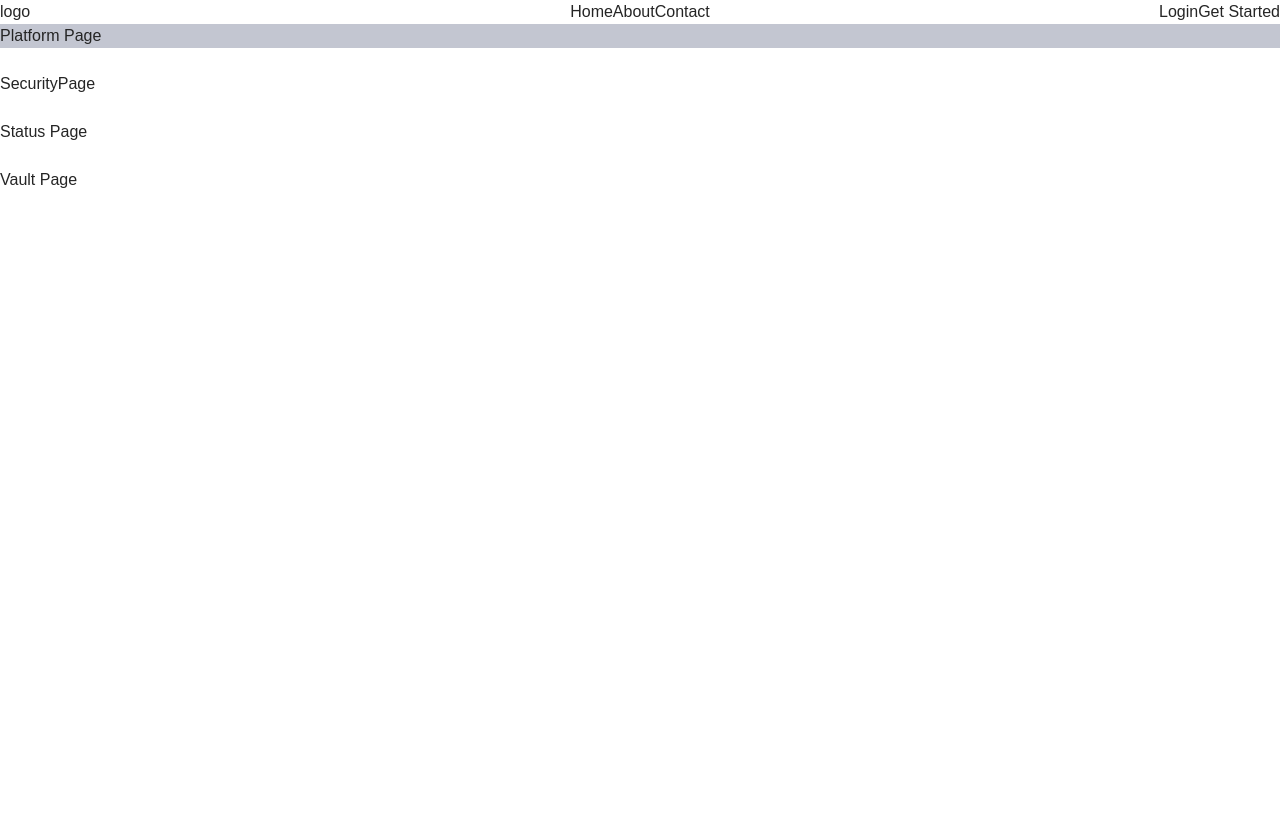
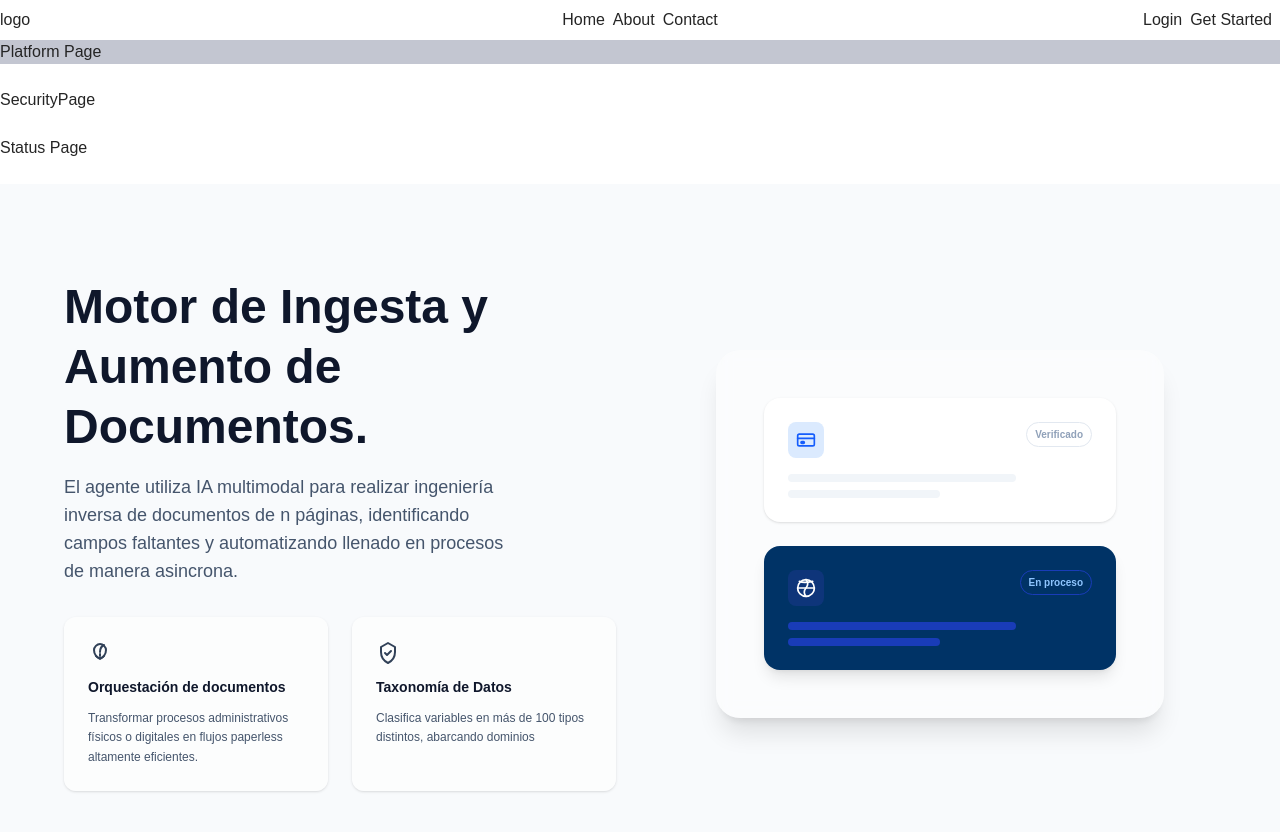
Before and after one commit to CSerratoDev/DataDolphinV2, a Next.js app: page / in a window 1280 px wide. Shown: the top 832 px of the page. Before the commit the page ends 800 px from the top, so only its background shows below. Built offline with nearby package versions, Linux system fonts and the light colour scheme.

Commit message:
Integrated Vaul Page

```diff
--- a/app/components/vaultPage.tsx
+++ b/app/components/vaultPage.tsx
@@ -1,7 +1,104 @@
+interface FeatureCardProps {
+    icon: React.ReactNode;
+    title: string;
+    description: string;
+}
+
+// Local lightweight icon components to avoid dependency on 'lucide-react'
+const Fingerprint = ({ size = 24, className = "" }: { size?: number; className?: string }) => (
+    <svg xmlns="http://www.w3.org/2000/svg" width={size} height={size} viewBox="0 0 24 24" fill="none" stroke="currentColor" className={className} strokeWidth={2} strokeLinecap="round" strokeLinejoin="round">
+        <path d="M12 11c0-4 2-6 4-7" />
+        <path d="M6 9c0-3 3-6 6-6s6 3 6 6c0 5-3 7-6 9-3-2-6-4-6-9z" />
+        <path d="M12 13v2" />
+        <path d="M8 15c1 1.5 2.5 2 4 2s3-0.5 4-2" />
+    </svg>
+);
+
+const ShieldCheck = ({ size = 24, className = "" }: { size?: number; className?: string }) => (
+    <svg xmlns="http://www.w3.org/2000/svg" width={size} height={size} viewBox="0 0 24 24" fill="none" stroke="currentColor" className={className} strokeWidth={2} strokeLinecap="round" strokeLinejoin="round">
+        <path d="M12 2l7 4v5c0 5-3 9-7 11-4-2-7-6-7-11V6l7-4z" />
+        <path d="M9 12l2 2 4-4" />
+    </svg>
+);
+
+const CreditCard = ({ size = 24, className = "" }: { size?: number; className?: string }) => (
+    <svg xmlns="http://www.w3.org/2000/svg" width={size} height={size} viewBox="0 0 24 24" fill="none" stroke="currentColor" className={className} strokeWidth={2} strokeLinecap="round" strokeLinejoin="round">
+        <rect x="2" y="5" width="20" height="14" rx="2" ry="2" />
+        <path d="M2 10h20" />
+        <rect x="6" y="14" width="4" height="2" rx="1" ry="1" />
+    </svg>
+);
+
+const Globe = ({ size = 24, className = "" }: { size?: number; className?: string }) => (
+    <svg xmlns="http://www.w3.org/2000/svg" width={size} height={size} viewBox="0 0 24 24" fill="none" stroke="currentColor" className={className} strokeWidth={2} strokeLinecap="round" strokeLinejoin="round">
+        <circle cx="12" cy="12" r="10" />
+        <path d="M2 12h20" />
+        <path d="M12 2c2.5 3 2.5 7 0 10-2.5 3-2.5 7 0 10" />
+        <path d="M4 4c4 2 8 2 16 0" />
+    </svg>
+);
+
+const FeatureCard = ({ icon, title, description }: FeatureCardProps) => (
+    <div className="bg-white/60 p-6 rounded-xl flex flex-col gap-3 shadow-sm">
+        <div className="text-slate-700">{icon}</div>
+        <h4 className="font-bold text-slate-900 text-sm">{title}</h4>
+        <p className="text-slate-600 text-xs leading-relaxed">{description}</p>
+    </div>
+);
+
 export default function VaultPage() {
     return (
-        <div>
-            Vault Page
+        <div className="bg-[#f8fafc] min-h-[700px] w-full grid grid-cols-1 md:grid-cols-2 gap-12 px-16 py-20 items-center">
+            <div className="flex flex-col gap-8">
+                <div className="space-y-4">
+                    <h1 className="text-5xl font-bold text-slate-900 leading-tight">
+                        Motor de Ingesta y<br /> Aumento de Documentos.
+                    </h1>
+                    <p className="text-slate-600 text-lg max-w-md">
+                        El agente utiliza IA multimodal para realizar ingeniería inversa de documentos de n páginas,
+                        identificando campos faltantes y automatizando llenado en procesos de manera asincrona.
+                    </p>
+                </div>
+
+                <div className="grid grid-cols-2 gap-6">
+                    <FeatureCard
+                        icon={<Fingerprint size={24} />}
+                        title="Orquestación de documentos"
+                        description="Transformar procesos administrativos físicos o digitales en flujos paperless altamente eficientes. "
+                    />
+                    <FeatureCard
+                        icon={<ShieldCheck size={24} />}
+                        title="Taxonomía de Datos"
+                        description="Clasifica variables en más de 100 tipos distintos, abarcando dominios"
+                    />
+                </div>
+            </div>
+
+            <div className="relative flex justify-center items-center h-full">
+                <div className="bg-white/40 rounded-3xl p-12 backdrop-blur-sm shadow-xl w-full max-w-md space-y-6">
+                    <div className="bg-white rounded-2xl p-6 shadow-sm relative">
+                        <div className="bg-blue-100 p-2 rounded-lg w-fit mb-4">
+                            <CreditCard className="text-blue-600" size={20} />
+                        </div>
+                        <div className="h-2 w-3/4 bg-slate-100 rounded mb-2" />
+                        <div className="h-2 w-1/2 bg-slate-100 rounded" />
+                        <span className="absolute top-6 right-6 text-[10px] font-bold text-slate-400 border border-slate-200 px-2 py-1 rounded-full">
+                            Verificado
+                        </span>
+                    </div>
+
+                    <div className="bg-[#003366] rounded-2xl p-6 shadow-lg relative">
+                        <div className="bg-blue-900/50 p-2 rounded-lg w-fit mb-4">
+                            <Globe className="text-white" size={20} />
+                        </div>
+                        <div className="h-2 w-3/4 bg-blue-800 rounded mb-2" />
+                        <div className="h-2 w-1/2 bg-blue-800 rounded" />
+                        <span className="absolute top-6 right-6 text-[10px] font-bold text-blue-300 border border-blue-800 px-2 py-1 rounded-full">
+                            En proceso
+                        </span>
+                    </div>
+                </div>
+            </div>
         </div>
-    )
+    );
 }
--- a/app/globals.css
+++ b/app/globals.css
@@ -1,5 +1,4 @@
-@import "tailwindcss/preflight";
-@import "tailwindcss/utilities";
+@import "tailwindcss";
 
 :root {
   --background: #ffffff;
```
Also changed, not shown: public/svg/docs.svg (added), public/svg/shell.svg (added).
